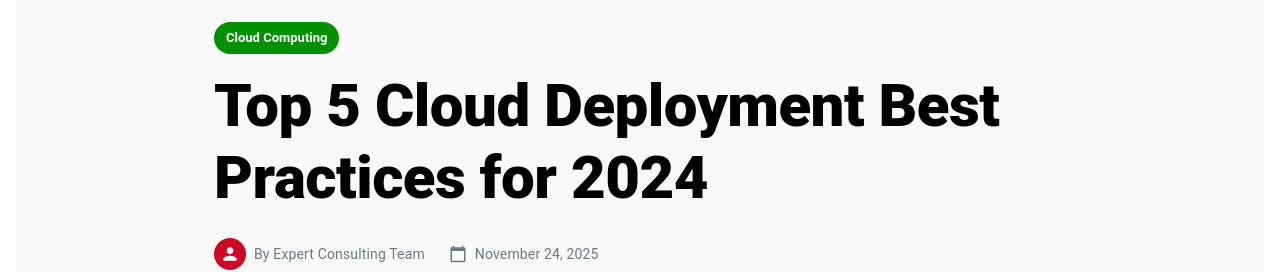
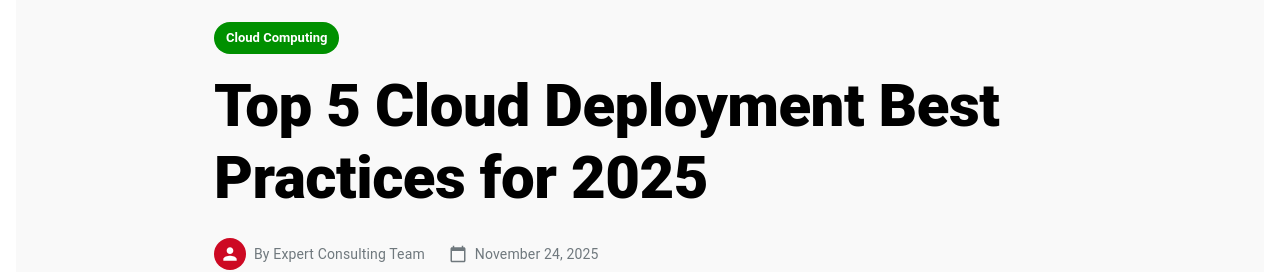
Before and after one commit to calvian-corp/calvian-website, a React (Vite) app: page /blog/cloud-practices in a window 1280 px wide. Shown: the part 138-410 px from the top of the page. Built offline with nearby package versions, Linux system fonts and the light colour scheme.

Commit message:
Align cloud blog year to publish year

```diff
--- a/src/pages/blog/CloudPractices.tsx
+++ b/src/pages/blog/CloudPractices.tsx
@@ -77,7 +77,7 @@ const CloudBlogPage = () => {
               component="h1"
               sx={{ color: colors.secondary, fontWeight: 800, mb: 3, lineHeight: 1.2 }}
             >
-              Top 5 Cloud Deployment Best Practices for 2024
+              Top 5 Cloud Deployment Best Practices for 2025
             </Typography>
 
             <Box sx={{ display: 'flex', alignItems: 'center', gap: 3, mb: 4 }}>
```
